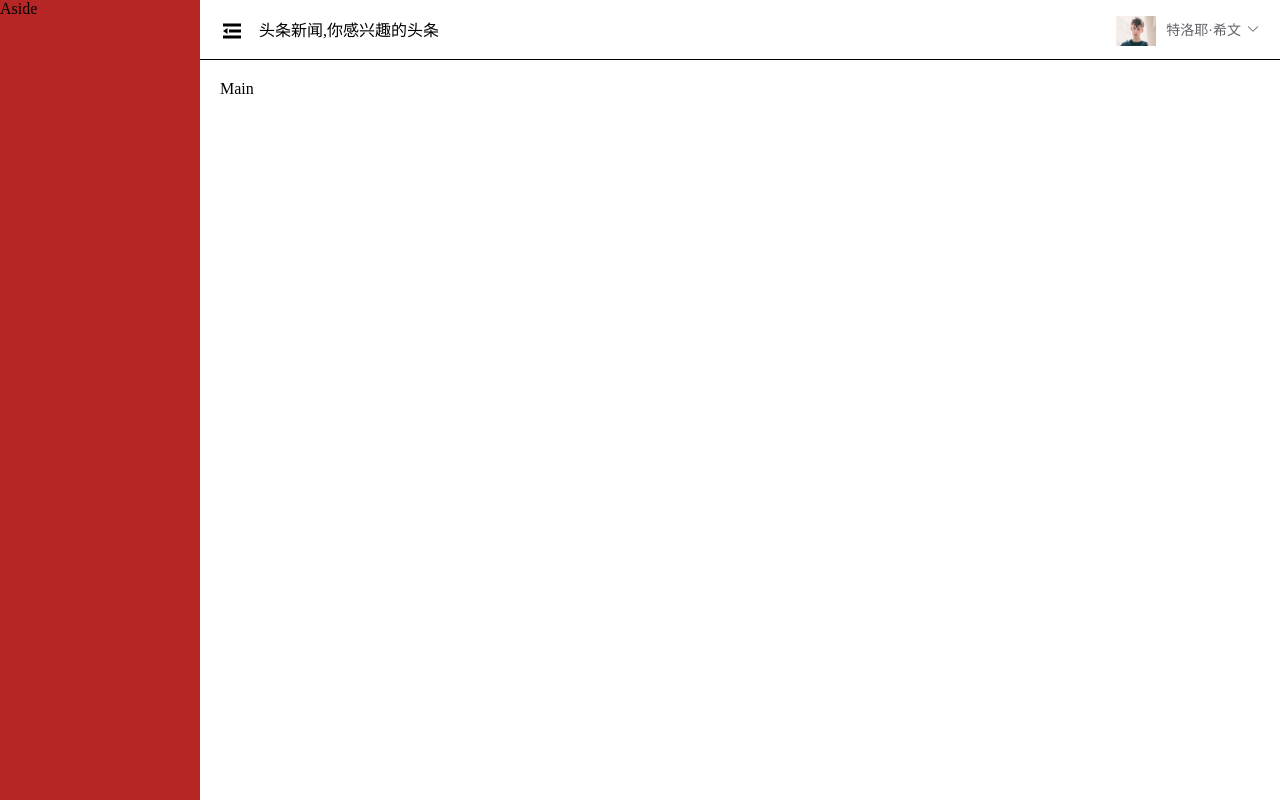
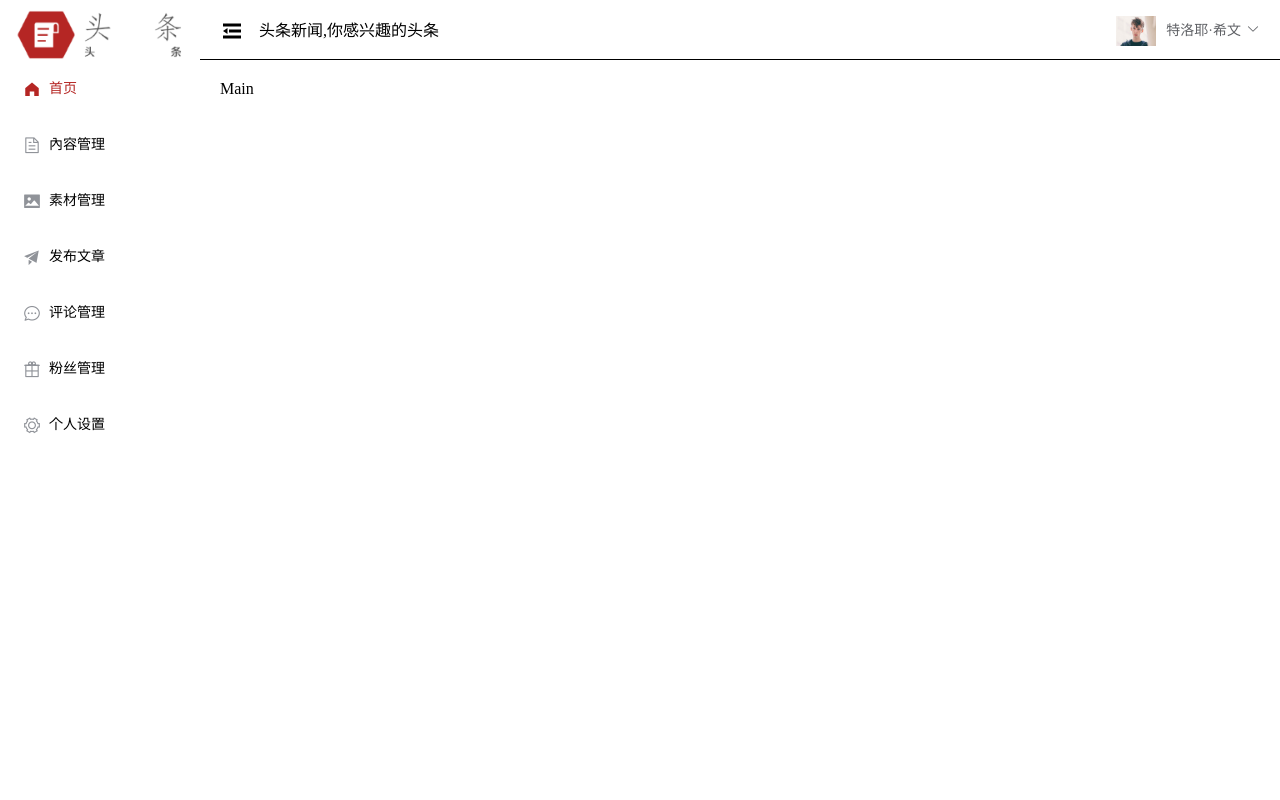
Before and after one commit to Luzyao052/toutiao-pc-project, a Vue app: page /#/ in a window 1280 px wide. Built offline with nearby package versions, Linux system fonts and the light colour scheme.

Commit message:
首页-侧边栏

```diff
--- a/src/views/home/index.vue
+++ b/src/views/home/index.vue
@@ -1,6 +1,46 @@
 <template>
   <el-container class="container-home">
-    <el-aside class="my-aside" width="200px">Aside</el-aside>
+    <el-aside class="my-aside" width="200px">
+      <div class="logo"></div>
+      <!-- element-ui侧边栏 -->
+      <el-menu
+        default-active="1"
+        class="el-menu-vertical-demo"
+        background-color="#fff"
+        text-color="#000"
+        active-text-color="#b52624"
+        style="border-right:none"
+        >
+        <el-menu-item index="1">
+          <i class="el-icon-s-home"></i>
+          <span slot="title">首页</span>
+        </el-menu-item>
+        <el-menu-item index="2">
+          <i class="el-icon-document"></i>
+          <span slot="title">內容管理</span>
+        </el-menu-item>
+        <el-menu-item index="3">
+          <i class="el-icon-picture"></i>
+          <span slot="title">素材管理</span>
+        </el-menu-item>
+        <el-menu-item index="4">
+          <i class="el-icon-s-promotion"></i>
+          <span slot="title">发布文章</span>
+        </el-menu-item>
+        <el-menu-item index="5">
+          <i class="el-icon-chat-dot-round"></i>
+          <span slot="title">评论管理</span>
+        </el-menu-item>
+        <el-menu-item index="6">
+          <i class="el-icon-present"></i>
+          <span slot="title">粉丝管理</span>
+        </el-menu-item>
+        <el-menu-item index="7">
+          <i class="el-icon-setting"></i>
+          <span slot="title">个人设置</span>
+        </el-menu-item>
+      </el-menu>
+    </el-aside>
     <el-container>
       <el-header class="my-header">
         <span class="icon el-icon-s-fold"></span>
@@ -39,7 +79,16 @@
   left: 0;
   top: 0;
   .my-aside {
-    background-color: #b52624;
+    // background-color: #b52624;
+    .logo{
+      width: 100%;
+      height: 60px;
+       // background: ...    背景图定位/背景图尺寸
+      background: #002244 url(../../assets/imgs/logo_index.png) no-repeat center / 200px auto;
+    }
+    i:hover{
+      background-color: pink;
+    }
   }
   .my-header {
     border-bottom: 1px solid #000;
```
